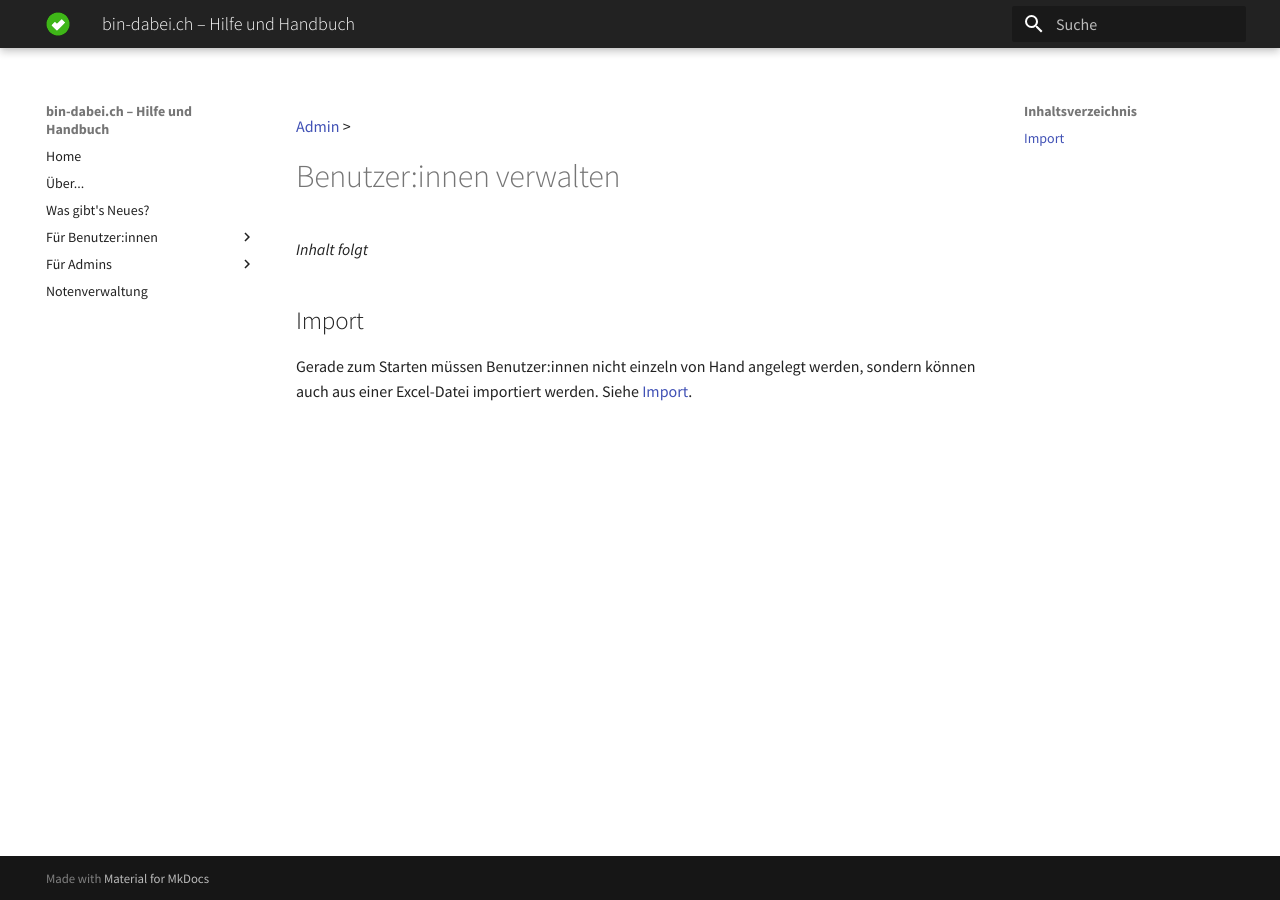
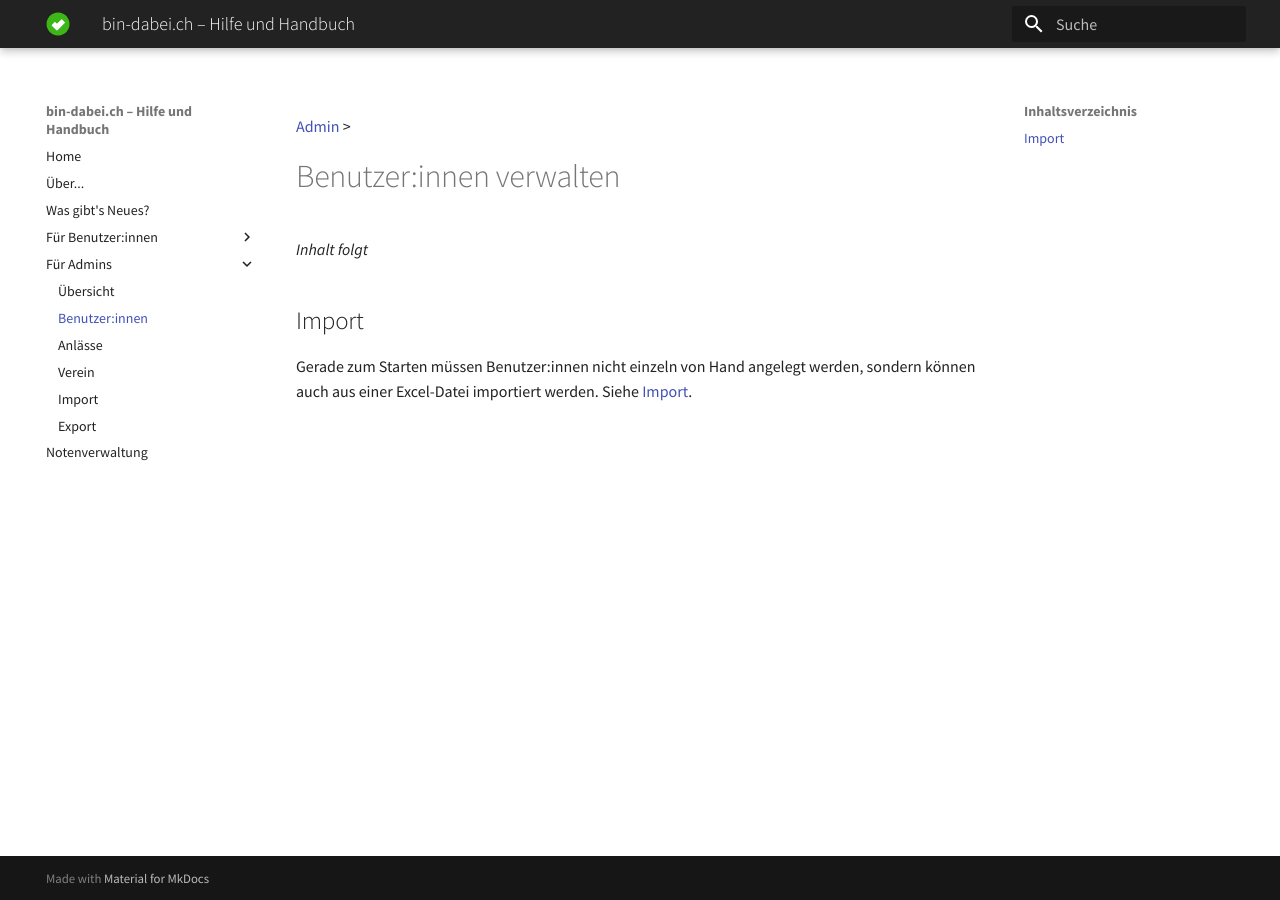
Before and after one commit to ritterg/bin-dabei-dokumentation, an MkDocs documentation site: the page built from docs/admin/benutzer.md, in a window 1280 px wide. Built offline with MkDocs 1.6.1 and Material for MkDocs 9.7.7, drawn with Linux system fonts in a browser that asks for light colours; some web fonts are replaced.

Commit message:
dummy pages for admin

```diff
--- a/mkdocs.yml
+++ b/mkdocs.yml
@@ -39,6 +39,9 @@ nav:
     - Anlassinformationen: user/anlassinformationen.md
   - Für Admins:
     - Übersicht: admin/index.md
+    - Benutzer:innen: admin/benutzer.md
+    - Anlässe: admin/anlaesse.md
+    - Verein: admin/verein.md
     - Import: admin/import.md
     - Export: admin/export.md
   - Notenverwaltung: noten/index.md
```
